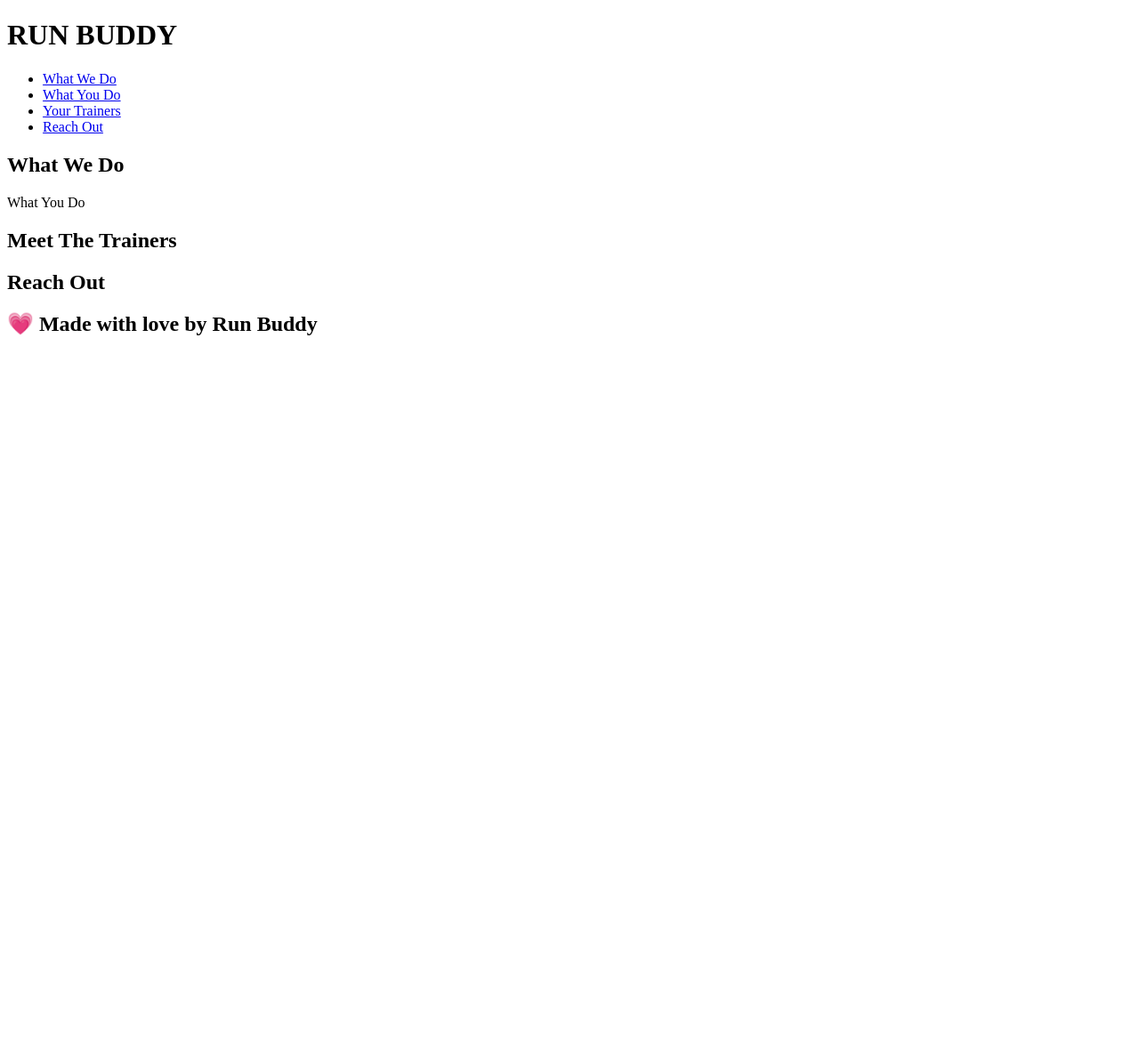
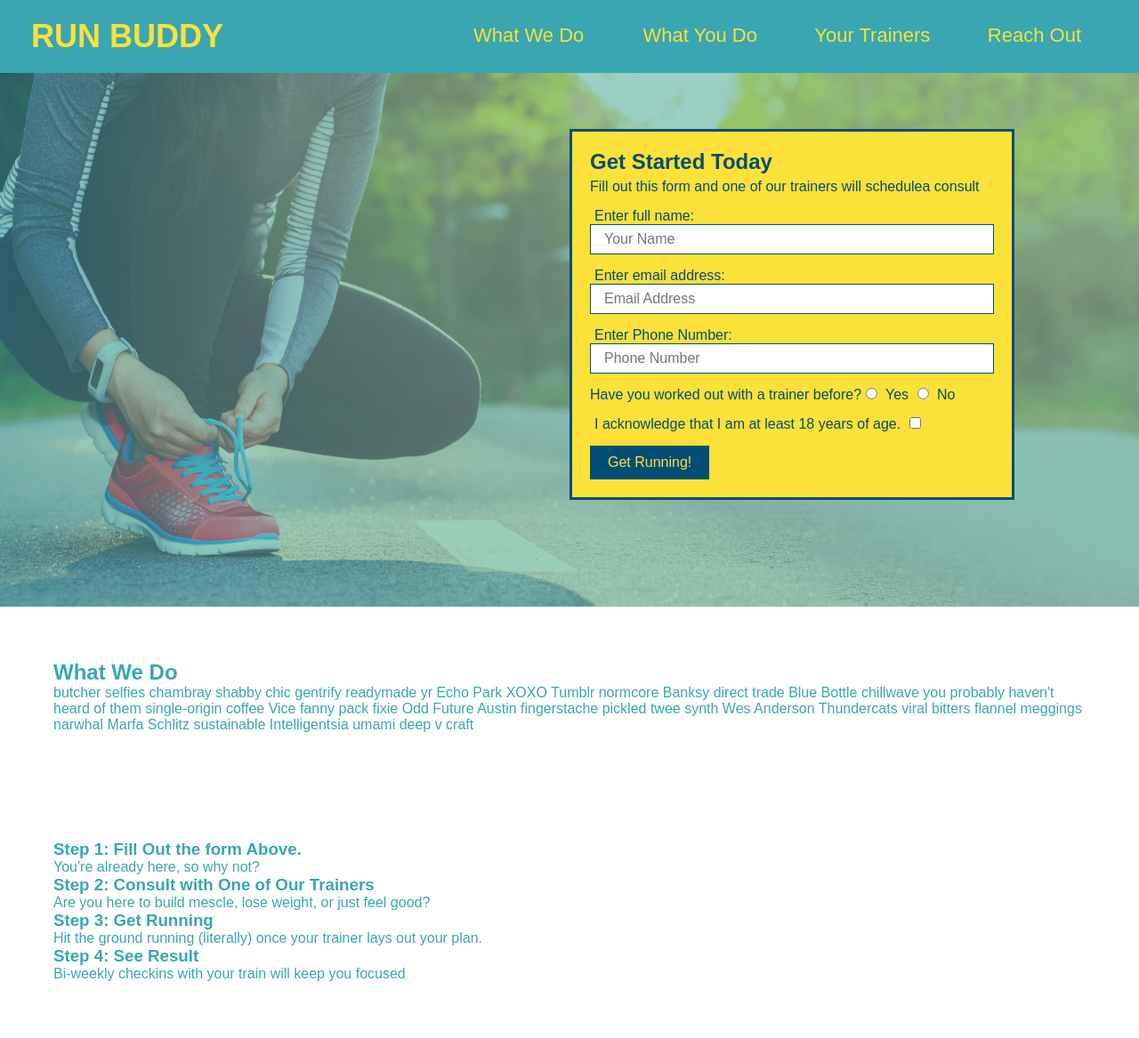
Before and after one commit to mgmckinn/run-buddy-1, a plain HTML site: page index.html in a window 1280 px wide. Shown: the top 1167 px of the page at 89% size. Before the commit the page ends 800 px from the top, so only its background shows below. Drawn offline with Linux system fonts and the light colour scheme.

Commit message:
setting up ids and classes

```diff
--- a/assets/css/style.css
+++ b/assets/css/style.css
@@ -1,3 +1,9 @@
+* {
+    margin: 0;
+    padding: 0;
+    box-sizing: border-box;
+}
+
 body {
     font-family: Arial, Helvetica, sans-serif;
     color: #39a6b2;
@@ -16,9 +22,11 @@ header h1 {
     font-size: 36px;
     color: #fce138;
     margin: 0;
+    display: inline;
 }
 
 header a {
+    text-decoration: none;
     color: #fce138;
 }
 
@@ -31,7 +39,7 @@ header nav ul li {
     display: inline;
 }
 
-header nav ul li {
+header nav ul li a {
     margin: 0 30px;
     font-weight: lighter;
     font-size: 22px;
@@ -45,7 +53,98 @@ header h1 {
     display: inline;
 }
 
-* {
+footer {
+    background: #fce138;
+    width: 100%;
+    padding: 40px 35px;
+}
+
+footer div {
+    float: right;
+    line-height: 1.5;
+    text-align: right;
+}
+
+footer a {
+    color: #024e76
+}
+
+footer h2 {
+    display: inline;
+    color: #024e76;
+    font-size: 30px;
     margin: 0;
-    padding: 0
 }
+
+footer div {
+    float: right;
+    line-height: 1.5;
+    text-align: right;
+}
+
+footer a {
+    color: #024e76;
+}
+
+section {
+    padding: 60px;
+}
+
+
+/* Hero Style Start*/
+
+.hero {
+    background-image: url(../images/hero-bg.jpg);
+    height: 600px;
+    background-size: cover;
+    background-position: center;
+    position: relative;
+}
+
+
+/*Hero Style End*/
+
+.hero-form {
+    border: 3px solid #024e76;
+    background-color: #fce138;
+    padding: 20px;
+    width: 500px;
+    color: #024e76;
+    position: absolute;
+    bottom: 120px;
+    right: 140px;
+}
+
+.hero-form p {
+    margin: 5px 0 15px 0;
+}
+
+.hero-form h3 {
+    font-size: 24px;
+    margin: 0;
+}
+
+.form-input {
+    border: 1px solid #024e76;
+    display: block;
+    padding: 7px 15px;
+    font-size: 16px;
+    color: #024e76;
+    width: 100%;
+    margin-bottom: 15px;
+}
+
+.hero-form label {
+    margin: 0 5px;
+}
+
+.hero-form button {
+    background-color: #024e76;
+    color: #fce138;
+    border: none;
+    padding: 10px 20px;
+    font-size: 16px;
+}
+
+
+/* HERO STYLE END*/
--- a/index.html
+++ b/index.html
@@ -2,7 +2,8 @@
 <html lang="en">
 
 <head>
-    <meta charset="UTF-8" />
+    <link rel="stylesheet" href="./assets/css/style.css" />
+    <meta charset=" UTF-8 " />
     <title>Run Buddy</title>
 </head>
 
@@ -10,19 +11,20 @@
     <!--navigation-->
     <header>
         <h1>
-            <a href="/">
+            <a href="/ ">
             </a>RUN BUDDY</a>
         </h1>
         <nav>
             <!--Unordered list element-->
             <ul>
                 <!--List item element-->
-                <li>
-                    <!--Anchor Element-->
-                    <a href=" #what-we-do ">What We Do </a>
+
+                <!--Anchor Element-->
+                <li> <a href=" #what-we-do ">What We Do </a>
                 </li>
                 <li>
-                    <a href="#what-you-do ">What You Do</a> </li>
+                    <a href="what-you-do">What You Do</a>
+                </li>
                 <li>
                     <a href="#your-trainers ">Your Trainers</a>
                 </li>
@@ -33,14 +35,66 @@
         </nav>
     </header>
 
-    <!--hero/jumbotron-->
-    <section></section>
-    <!--"what we do "section-->
-    <section>
+    <section class="hero">
+        <div class="hero-form">
+            <h3>Get Started Today</h3>
+            <p>
+                Fill out this form and one of our trainers will schedulea consult</p>
+            <!--Add form element-->
+            <form>
+                <label for=" name ">Enter full name:</label>
+                <input type="text " placeholder="Your Name " name="name " id="name " class="form-input" />
+                <label for="email ">Enter email address:</label>
+                <input type="text " placeholder="Email Address " id="email " class="form-input" />
+                <label for="phone ">Enter Phone Number:</label>
+                <input type="tel " placeholder="Phone Number " name="phone " id="phone " class="form-input" />
+                </p>
+                <p>
+                    Have you worked out with a trainer before?
+                    <input type="radio" name="trainer-confirm" id="trainer-yes" />
+                    <label for="trainer-yes">Yes</label>
+                    <input type="radio" name="trainer-confirm" id="trainer-no" />
+                    <label form="trainer-no">No</label>
+                </p>
+                <p>
+                    <label for="checkbox">
+                        I acknowledge that I am at least 18 years of age.
+                        </label>
+                    <input type="checkbox" name="checkpoint1" id="checkbox " />
+                </p>
+                <button type="button">
+                    Get Running!
+                </button>
+            </form>
+        </div>
+    </section>
+    <!--end hero-->
+    <!--" what we do "section-->
+    <section id="what-we-do">
         <h2>What We Do</h2>
+        <p> butcher selfies chambray shabby chic gentrify readymade yr Echo Park XOXO Tumblr normcore Banksy direct trade Blue Bottle chillwave you probably haven't heard of them single-origin coffee Vice fanny pack fixie Odd Future Austin fingerstache pickled
+            twee synth Wes Anderson Thundercats viral bitters flannel meggings narwhal Marfa Schlitz sustainable Intelligentsia umami deep v craft
+        </p>
     </section>
     <!--"what you do "section-->
-    <section>What You Do</section>
+    <section id="what-you-do" <di>
+        <h3>Step 1: Fill Out the form Above.</h3>
+        <p>You're already here, so why not?</p>
+        </di>
+
+        <div>
+            <h3>Step 2: Consult with One of Our Trainers</h3>
+            <p>Are you here to build mescle, lose weight, or just feel good?</p>
+        </div>
+        <div>
+            <h3>Step 3: Get Running</h3>
+            <p>Hit the ground running (literally) once your trainer lays out your plan.</p>
+        </div>
+        <div>
+            <h3>Step 4: See Result</h3>
+            <p>Bi-weekly checkins with your train will keep you focused</p>
+        </div>
+    </section>
     <!--"meet the trainers " section-->
     <section>
         <h2>Meet The Trainers</h2>
@@ -48,11 +102,18 @@
     <!--"reach out "section-->
     <section>
         <h2>Reach Out</h2>
+        <footer>
+            <h2>&#128151 Made with love by Run Buddy </h2>
+            <div>
+                <a href="# ">Read Our Privacy Policy</a>
+                <br />&copy;2019 Run Buddy </div>
+        </footer>
     </section>
 </body>
 <!--footer-->
-<footer>
-    <h2>&#128151 Made with love by Run Buddy </h2>
+
+
+
 </footer>
 
 
```
Also changed, not shown: assets/images/01-04-svgs 2/step-1.svg (added), assets/images/01-04-svgs 2/step-2.svg (added), assets/images/01-04-svgs 2/step-3.svg (added), assets/images/01-04-svgs 2/step-4.svg (added), assets/images/hero-bg.jpg (added), 3 other files.
